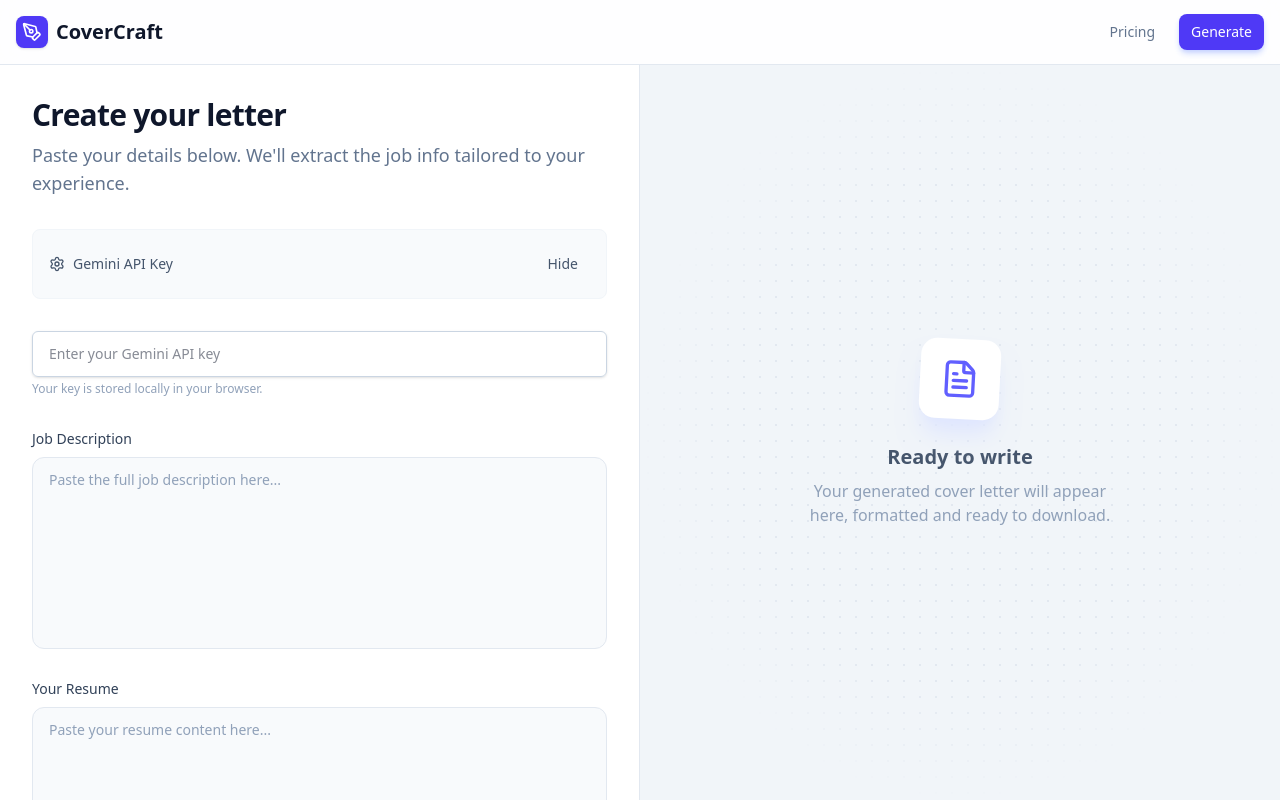
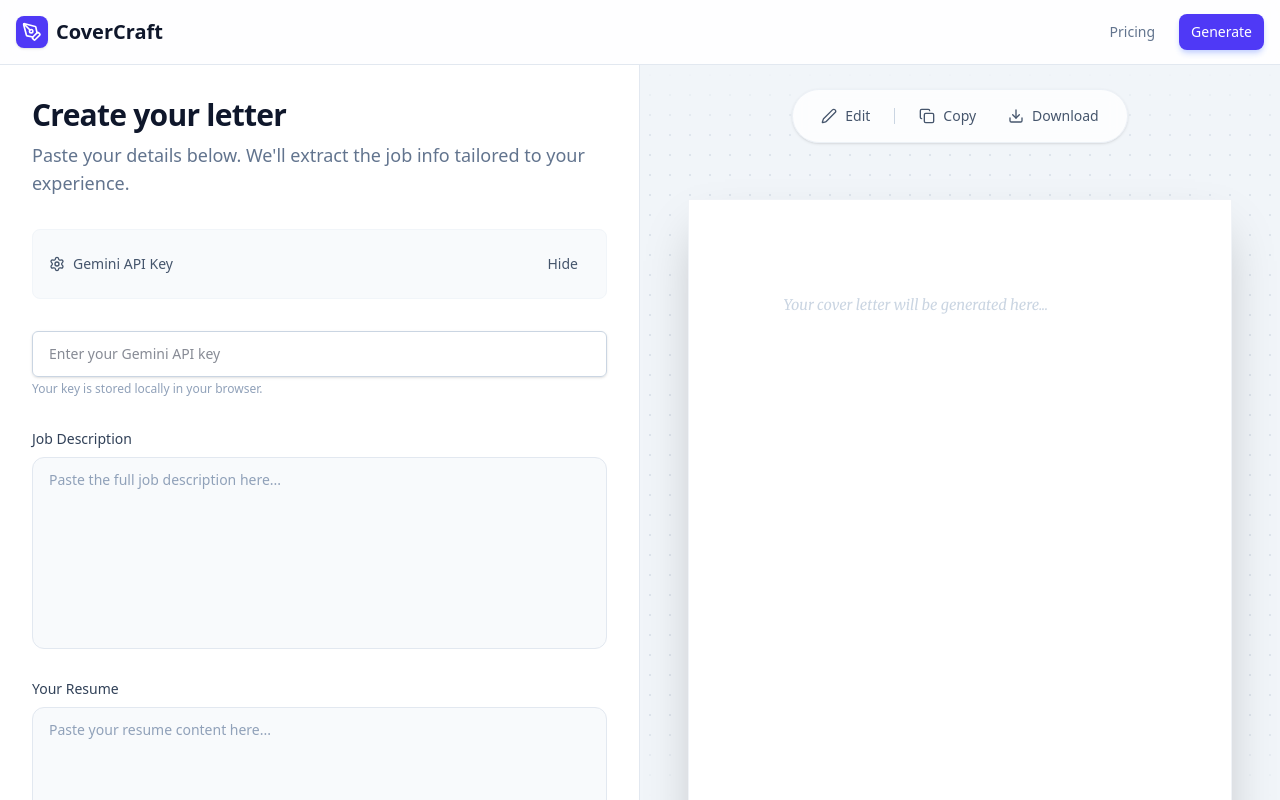
Before and after one commit to Pasupuleti-rajesh-babu/cover-craft, a React (Vite) app in the folder frontend/: page /#/app in a window 1280 px wide. Built offline with nearby package versions, Linux system fonts and the light colour scheme.

Commit message:
Enhance UI: A4 Doc Style, Merriweather Font, No Placeholders

```diff
--- a/frontend/src/index.css
+++ b/frontend/src/index.css
@@ -1,3 +1,4 @@
+@import url('https://fonts.googleapis.com/css2?family=Merriweather:ital,wght@0,300;0,400;0,700;1,400&family=Inter:wght@300;400;500;600;700&display=swap');
 @import "tailwindcss";
 
 @layer base {
--- a/frontend/src/pages/AppPage.tsx
+++ b/frontend/src/pages/AppPage.tsx
@@ -1,5 +1,5 @@
 import { useState, useEffect } from 'react';
-import { Copy, Download, Edit2, FileText, Check, Sparkles, Settings, ArrowRight } from 'lucide-react';
+import { Copy, Download, Edit2, Sparkles, Settings, ArrowRight } from 'lucide-react';
 import { Navbar } from '../components/Navbar';
 import { Button } from '../components/Button';
 import { clsx } from 'clsx';
@@ -170,77 +170,85 @@ export const AppPage: React.FC = () => {
                     </div>
                 </div>
 
-                {/* Right Panel: Preview */}
-                <div className="w-full lg:w-1/2 bg-slate-100 flex flex-col relative overflow-hidden">
-                    <div className="absolute inset-0 bg-[radial-gradient(#e2e8f0_1px,transparent_1px)] [background-size:16px_16px] [mask-image:radial-gradient(ellipse_50%_50%_at_50%_50%,#000_70%,transparent_100%)] pointer-events-none"></div>
+                {/* Right Panel: Preview (A4 Document Style) */}
+                <div className="w-full lg:w-1/2 bg-slate-100 flex flex-col items-center relative overflow-hidden">
+                    <div className="absolute inset-0 bg-[radial-gradient(#cbd5e1_1px,transparent_1px)] [background-size:20px_20px] [mask-image:linear-gradient(to_bottom,transparent,black_10%,black_90%,transparent)] pointer-events-none opacity-50"></div>
 
-                    <div className="flex-1 overflow-y-auto p-8 lg:p-12 flex items-start justify-center relative z-10">
+                    {/* Toolbar */}
+                    <div className="z-20 mt-6 mb-2 flex items-center gap-2 bg-white/80 backdrop-blur pb-2 px-4 py-2 rounded-full shadow-sm border border-slate-200/60 sticky top-6">
+                        <Button variant="ghost" size="sm" onClick={() => setIsEditing(!isEditing)} title={isEditing ? "View Mode" : "Edit Mode"} className={clsx("text-slate-600", isEditing && "bg-indigo-50 text-indigo-600")}>
+                            <Edit2 className="h-4 w-4 mr-2" /> {isEditing ? 'Editing' : 'Edit'}
+                        </Button>
+                        <div className="w-px h-4 bg-slate-300 mx-1"></div>
+                        <Button variant="ghost" size="sm" onClick={handleCopy} title="Copy Text" className="text-slate-600">
+                            <Copy className="h-4 w-4 mr-2" /> Copy
+                        </Button>
+                        <Button variant="ghost" size="sm" onClick={handleDownload} title="Download DOCX" className="text-slate-600">
+                            <Download className="h-4 w-4 mr-2" /> Download
+                        </Button>
+                    </div>
+
+                    <div className="flex-1 w-full overflow-y-auto p-8 lg:p-12 flex items-start justify-center relative z-10 scroll-smooth">
                         <AnimatePresence mode="wait">
                             {isGenerating ? (
                                 <motion.div
-                                    initial={{ opacity: 0, y: 20 }}
-                                    animate={{ opacity: 1, y: 0 }}
-                                    exit={{ opacity: 0, y: -20 }}
-                                    className="flex flex-col items-center justify-center min-h-[500px] text-center"
+                                    initial={{ opacity: 0, scale: 0.95 }}
+                                    animate={{ opacity: 1, scale: 1 }}
+                                    exit={{ opacity: 0, scale: 0.95 }}
+                                    className="bg-white shadow-2xl w-[210mm] min-h-[297mm] p-[25mm] mx-auto relative flex flex-col items-center justify-center text-center opacity-90"
                                 >
-                                    <motion.div
-                                        className="h-24 w-24 bg-white rounded-2xl shadow-xl flex items-center justify-center mb-8"
-                                        animate={{ rotate: 360, scale: [1, 1.1, 1] }}
-                                        transition={{ duration: 2, repeat: Infinity, ease: "easeInOut" }}
-                                    >
-                                        <Sparkles className="h-10 w-10 text-indigo-500" />
-                                    </motion.div>
-                                    <h3 className="text-2xl font-bold text-slate-700">Writing your masterpiece...</h3>
-                                    <p className="text-slate-500 mt-2 max-w-xs mx-auto">
-                                        Analyzing the job description, tailored your resume, and applying the {formData.tone.toLowerCase()} tone.
-                                    </p>
+                                    <div className="absolute inset-0 bg-white/50 backdrop-blur-[2px] z-10 flex flex-col items-center justify-center">
+                                        <motion.div
+                                            className="h-16 w-16 bg-indigo-600 rounded-xl shadow-lg flex items-center justify-center mb-6"
+                                            animate={{ rotate: 360, scale: [1, 1.1, 1] }}
+                                            transition={{ duration: 1.5, repeat: Infinity, ease: "easeInOut" }}
+                                        >
+                                            <Sparkles className="h-8 w-8 text-white" />
+                                        </motion.div>
+                                        <h3 className="text-xl font-serif text-slate-800 font-medium">Drafting your letter...</h3>
+                                    </div>
+                                    {/* Mock content lines for skeleton effect */}
+                                    <div className="w-full space-y-4 opacity-10 blur-sm">
+                                        <div className="h-4 bg-slate-900 w-1/3 mb-8"></div>
+                                        <div className="h-3 bg-slate-400 w-full"></div>
+                                        <div className="h-3 bg-slate-400 w-full"></div>
+                                        <div className="h-3 bg-slate-400 w-5/6"></div>
+                                        <div className="h-3 bg-slate-400 w-full mt-6"></div>
+                                        <div className="h-3 bg-slate-400 w-4/6"></div>
+                                    </div>
                                 </motion.div>
-                            ) : generatedText ? (
-                                <div className="w-full max-w-2xl animate-in zoom-in-95 duration-500">
-                                    <div className="bg-white rounded-none shadow-2xl min-h-[800px] w-full p-12 sm:p-16 relative mx-auto my-8 border border-slate-200/50">
-                                        {/* Document Actions */}
-                                        <div className="absolute top-4 right-4 flex gap-2 print:hidden backdrop-blur-sm bg-white/50 p-1 rounded-lg">
-                                            <Button variant="ghost" size="sm" onClick={() => setIsEditing(!isEditing)} title="Edit">
-                                                <Edit2 className="h-4 w-4 text-slate-500" />
-                                            </Button>
-                                            <Button variant="ghost" size="sm" onClick={handleCopy} title="Copy Text">
-                                                <Copy className="h-4 w-4 text-slate-500" />
-                                            </Button>
-                                            <Button variant="ghost" size="sm" onClick={handleDownload} title="Download DOCX">
-                                                <Download className="h-4 w-4 text-slate-500" />
-                                            </Button>
-                                        </div>
+                            ) : (
+                                <div className="animate-in fade-in duration-700 w-full flex justify-center pb-20">
+                                    {/* A4 Paper Container */}
+                                    <div className="bg-white shadow-2xl w-[210mm] min-h-[297mm] p-[25mm] relative border border-slate-200/50 transition-shadow duration-300 hover:shadow-[0_25px_50px_-12px_rgba(0,0,0,0.15)]">
 
+                                        {/* Content */}
                                         {isEditing ? (
                                             <textarea
-                                                className="w-full h-full min-h-[700px] resize-none border-none focus:ring-0 text-slate-800 leading-relaxed font-serif text-lg p-0 bg-transparent placeholder:text-slate-300"
+                                                className="w-full h-full min-h-[800px] resize-none border-none focus:ring-0 text-slate-800 leading-normal font-serif text-[11pt] p-0 bg-transparent placeholder:text-slate-300"
                                                 value={generatedText}
                                                 onChange={(e) => setGeneratedText(e.target.value)}
+                                                placeholder="Your cover letter will appear here..."
+                                                style={{ fontFamily: '"Merriweather", serif' }}
                                                 autoFocus
                                             />
                                         ) : (
-                                            <div className="prose prose-slate max-w-none font-serif text-lg leading-relaxed text-slate-800 whitespace-pre-wrap">
-                                                {generatedText}
+                                            <div
+                                                className="prose prose-slate max-w-none font-serif text-[11pt] leading-normal text-slate-900 whitespace-pre-wrap"
+                                                style={{ fontFamily: '"Merriweather", serif' }}
+                                            >
+                                                {generatedText || <span className="text-slate-300 italic">Your cover letter will be generated here...</span>}
+                                            </div>
+                                        )}
+
+                                        {/* Status Footer on the page */}
+                                        {generatedText && (
+                                            <div className="absolute bottom-4 right-8 flex items-center gap-2 opacity-50 hover:opacity-100 transition-opacity">
+                                                <div className="h-2 w-2 rounded-full bg-green-500"></div>
+                                                <span className="text-[10px] uppercase tracking-wider font-semibold text-slate-400">Auto-Saved</span>
                                             </div>
                                         )}
                                     </div>
-
-                                    <div className="text-center text-sm text-slate-400 font-medium pb-8">
-                                        <span className="inline-flex items-center gap-1.5 px-3 py-1 rounded-full bg-white/50 border border-slate-200/50 shadow-sm">
-                                            <Check className="h-3 w-3 text-green-500" />
-                                            Optimized for ATS Parsing • {extractedCompany}
-                                        </span>
-                                    </div>
-                                </div>
-                            ) : (
-                                <div className="flex-1 flex flex-col items-center justify-center text-slate-400 h-full min-h-[500px]">
-                                    <div className="h-20 w-20 rounded-2xl bg-white shadow-xl shadow-indigo-100 flex items-center justify-center mb-6 rotate-3 transition-transform hover:rotate-6 duration-500">
-                                        <FileText className="h-10 w-10 text-indigo-500" />
-                                    </div>
-                                    <h3 className="text-xl font-semibold text-slate-600">Ready to write</h3>
-                                    <p className="max-w-xs text-center mt-2 text-slate-400">
-                                        Your generated cover letter will appear here, formatted and ready to download.
-                                    </p>
                                 </div>
                             )}
                         </AnimatePresence>
```
